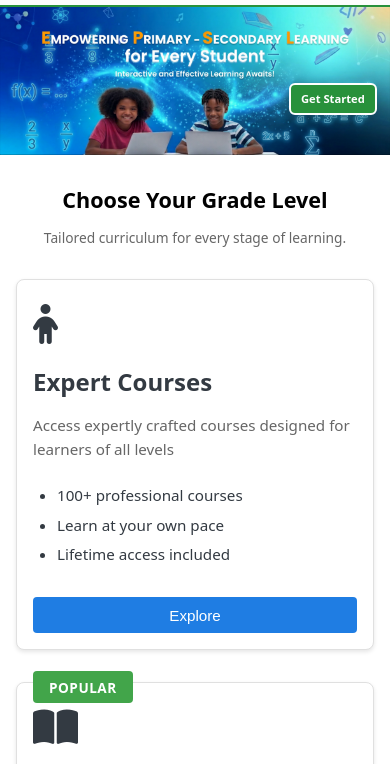
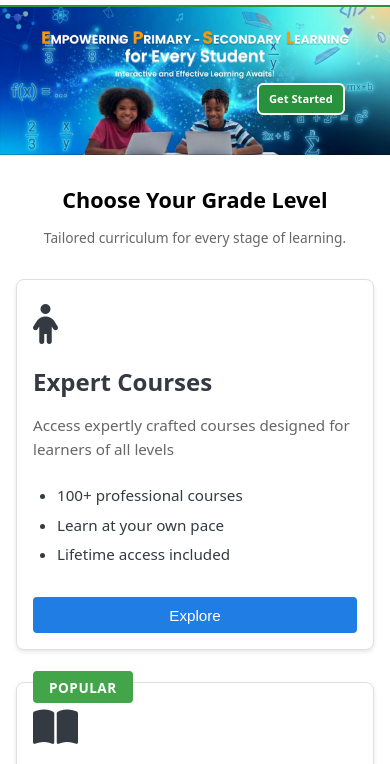
Before and after one commit to Jodankyi/Learn56, a plain HTML site: page index.html in a window 390 px wide. Shown: the part 80-844 px from the top of the page. Drawn offline with Linux system fonts and the light colour scheme.

Commit message:
Move hero get started button further left

```diff
--- a/style.css
+++ b/style.css
@@ -780,7 +780,7 @@ main {
 .btn-hero-cta {
   position: absolute;
   top: 61%;
-  right: clamp(1rem, 8vw, 9rem);
+  right: clamp(7rem, 16vw, 15rem);
   transform: translateY(-50%);
   padding: 0.9rem 2rem;
   background: var(--accent-green);
@@ -3160,7 +3160,7 @@ body.modal-open {
   .btn-hero-cta {
     top: auto;
     bottom: 2rem;
-    right: 1.15rem;
+    right: 4rem;
     left: auto;
     transform: none;
     font-size: 0.84rem;
@@ -3189,7 +3189,7 @@ body.modal-open {
 
   .btn-hero-cta {
     bottom: 2.35rem;
-    right: 0.95rem;
+    right: 3.2rem;
     font-size: 0.76rem;
     padding: 0.45rem 0.75rem;
   }
@@ -3214,7 +3214,7 @@ body.modal-open {
 @media (max-width: 390px) {
   .btn-hero-cta {
     bottom: 2.5rem;
-    right: 0.8rem;
+    right: 2.8rem;
     font-size: 0.7rem;
     padding: 0.4rem 0.65rem;
   }
```
